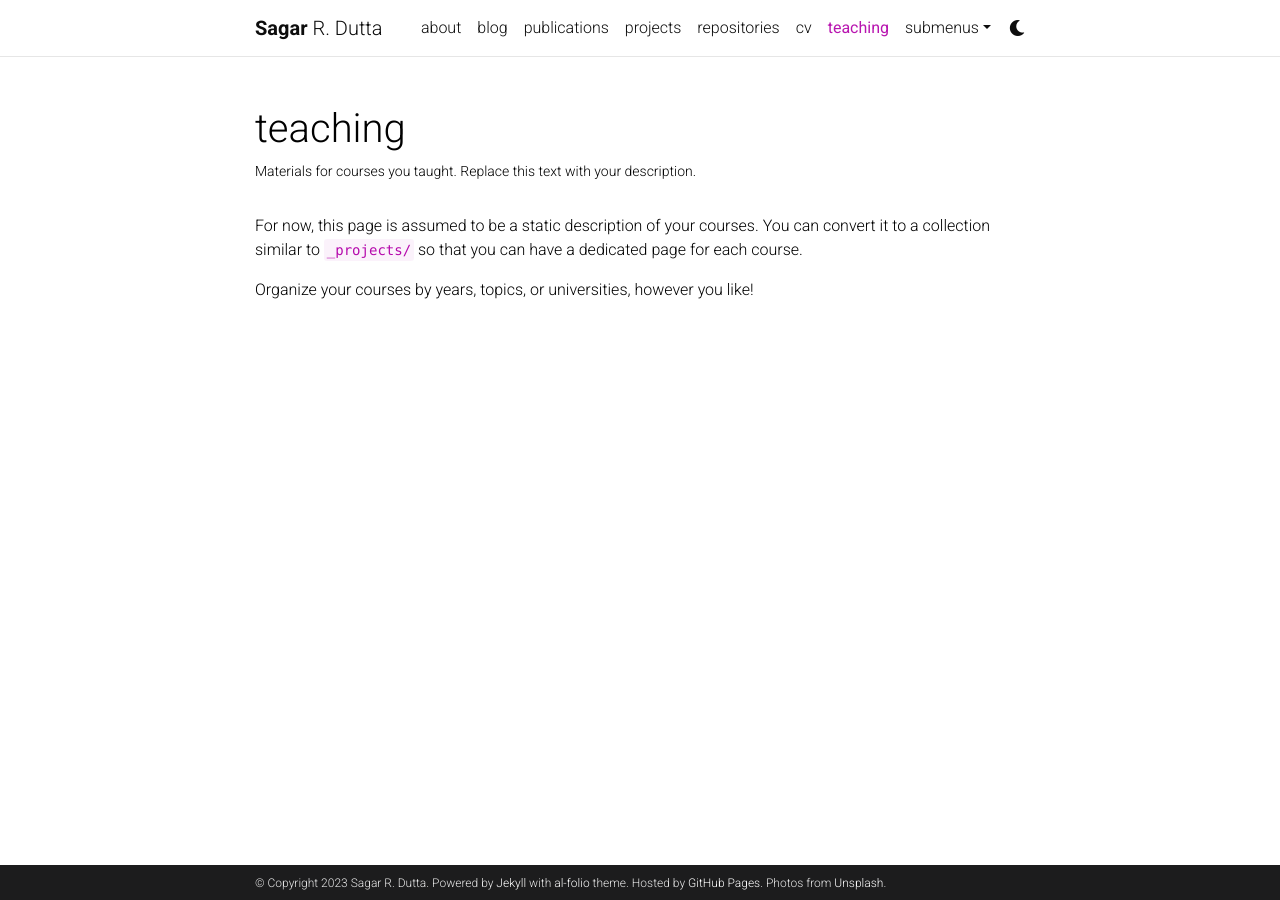
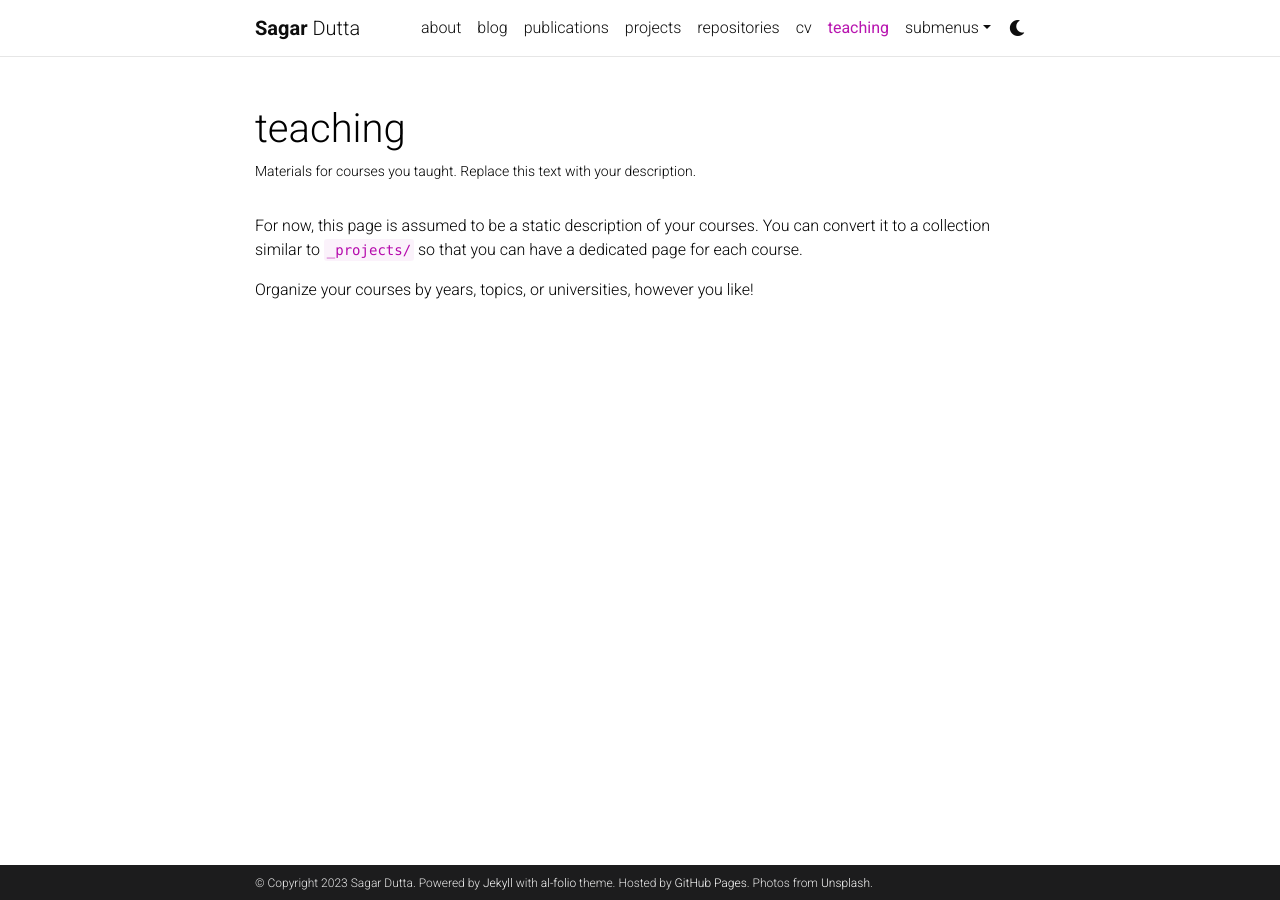
Before and after one commit to sagar0dutta/sagar0dutta.github.io, a Jekyll site: the page built from _pages/teaching.md, in a window 1280 px wide. Built offline with Jekyll 4.4.1, drawn with Linux system fonts in a browser that asks for light colours; comment, search, counter and statistics services are not loaded; a style sheet for code colours, icons or effects is not loaded; part of the change alters nothing that is shown.

```diff
--- a/_config.yml
+++ b/_config.yml
@@ -4,9 +4,9 @@
 
 title: blank # the website title (if blank, full name will be used instead)
 first_name: Sagar
-middle_name: R.
+middle_name:
 last_name: Dutta
-email: you@example.com
+email: sagard@iitk.ac.in
 description: > # the ">" symbol means to ignore newlines until "footer_text:"
   A simple, whitespace theme for academics. Based on [*folio](https://github.com/bogoli/-folio) design.
 footer_text: >
```
